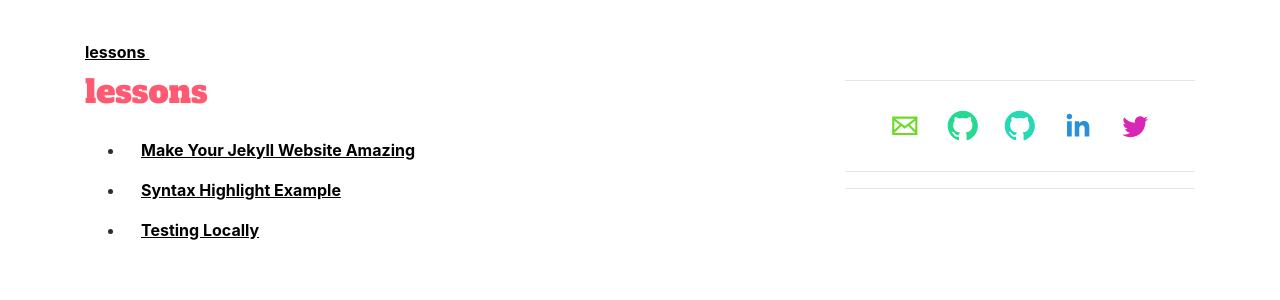
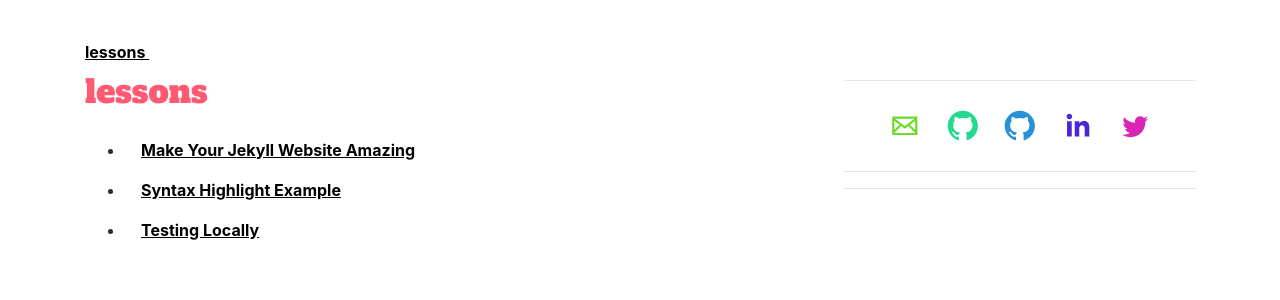
Before and after one commit to learning-artificial-intelligence/learning-artificial-intelligence.github.io, a Jekyll site: the page built from categories.html, in a window 1280 px wide. Shown: the part 964-1264 px from the top of the page. Built offline with Jekyll 4.4.1, drawn with Linux system fonts in a browser that asks for light colours; nearby versions of some CDN libraries; some web fonts are replaced; comment, search, counter and statistics services are not loaded.

Commit message:
Some minor changes added
Some minor changes added

```diff
--- a/_includes/social-block.html
+++ b/_includes/social-block.html
@@ -19,7 +19,7 @@
  </li>
 
  <li>
-  <a href="https://rubenandrebarreiro.gihub.io/" class="icon-14 github" title="GitHub">
+  <a href="https://rubenandrebarreiro.gihub.io/" class="icon-17 github" title="GitHub">
     <svg viewBox="0 0 512 512">
       <path d="M256 70.7c-102.6 0-185.9 83.2-185.9 185.9 0 82.1 53.3 151.8 127.1 176.4 9.3 1.7 12.3-4 12.3-8.9V389.4c-51.7 11.3-62.5-21.9-62.5-21.9 -8.4-21.5-20.6-27.2-20.6-27.2 -16.9-11.5 1.3-11.3 1.3-11.3 18.7 1.3 28.5 19.2 28.5 19.2 16.6 28.4 43.5 20.2 54.1 15.4 1.7-12 6.5-20.2 11.8-24.9 -41.3-4.7-84.7-20.6-84.7-91.9 0-20.3 7.3-36.9 19.2-49.9 -1.9-4.7-8.3-23.6 1.8-49.2 0 0 15.6-5 51.1 19.1 14.8-4.1 30.7-6.2 46.5-6.3 15.8 0.1 31.7 2.1 46.6 6.3 35.5-24 51.1-19.1 51.1-19.1 10.1 25.6 3.8 44.5 1.8 49.2 11.9 13 19.1 29.6 19.1 49.9 0 71.4-43.5 87.1-84.9 91.7 6.7 5.8 12.8 17.1 12.8 34.4 0 24.9 0 44.9 0 51 0 4.9 3 10.7 12.4 8.9 73.8-24.6 127-94.3 127-176.4C441.9 153.9 358.6 70.7 256 70.7z"/>
     </svg><!--[if lt IE 9]><em>GitHub</em><![endif]-->
@@ -27,7 +27,7 @@
  </li>
 
  <li>
-  <a href="https://www.linkedin.com/in/rubenandrebarreiro/" class="icon-17 linkedin" title="LinkedIn">
+  <a href="https://www.linkedin.com/in/rubenandrebarreiro/" class="icon-21 linkedin" title="LinkedIn">
     <svg viewBox="0 0 512 512">
       <path d="M186.4 142.4c0 19-15.3 34.5-34.2 34.5 -18.9 0-34.2-15.4-34.2-34.5 0-19 15.3-34.5 34.2-34.5C171.1 107.9 186.4 123.4 186.4 142.4zM181.4 201.3h-57.8V388.1h57.8V201.3zM273.8 201.3h-55.4V388.1h55.4c0 0 0-69.3 0-98 0-26.3 12.1-41.9 35.2-41.9 21.3 0 31.5 15 31.5 41.9 0 26.9 0 98 0 98h57.5c0 0 0-68.2 0-118.3 0-50-28.3-74.2-68-74.2 -39.6 0-56.3 30.9-56.3 30.9v-25.2H273.8z"/>
     </svg><!--[if lt IE 9]><em>LinkedIn</em><![endif]-->
```
Also changed, not shown: assets/css/custom/test.css (deleted).
